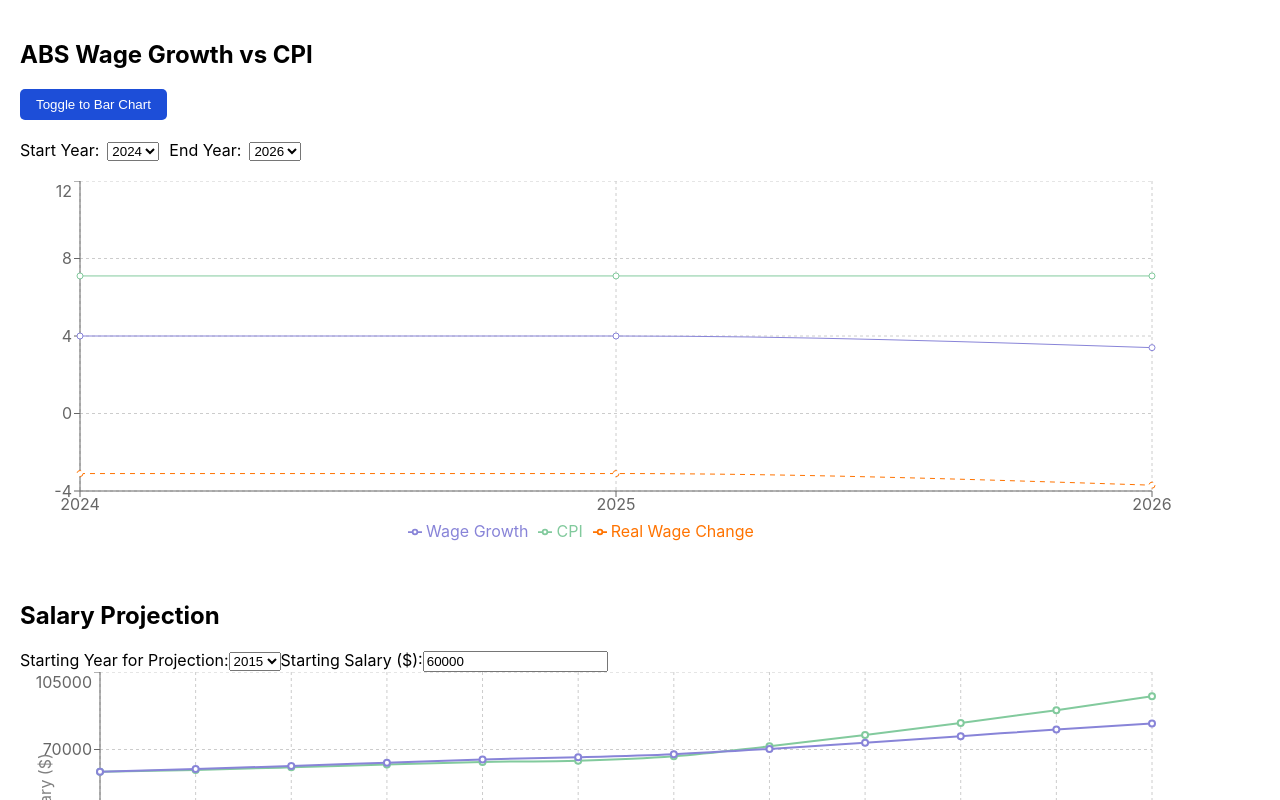
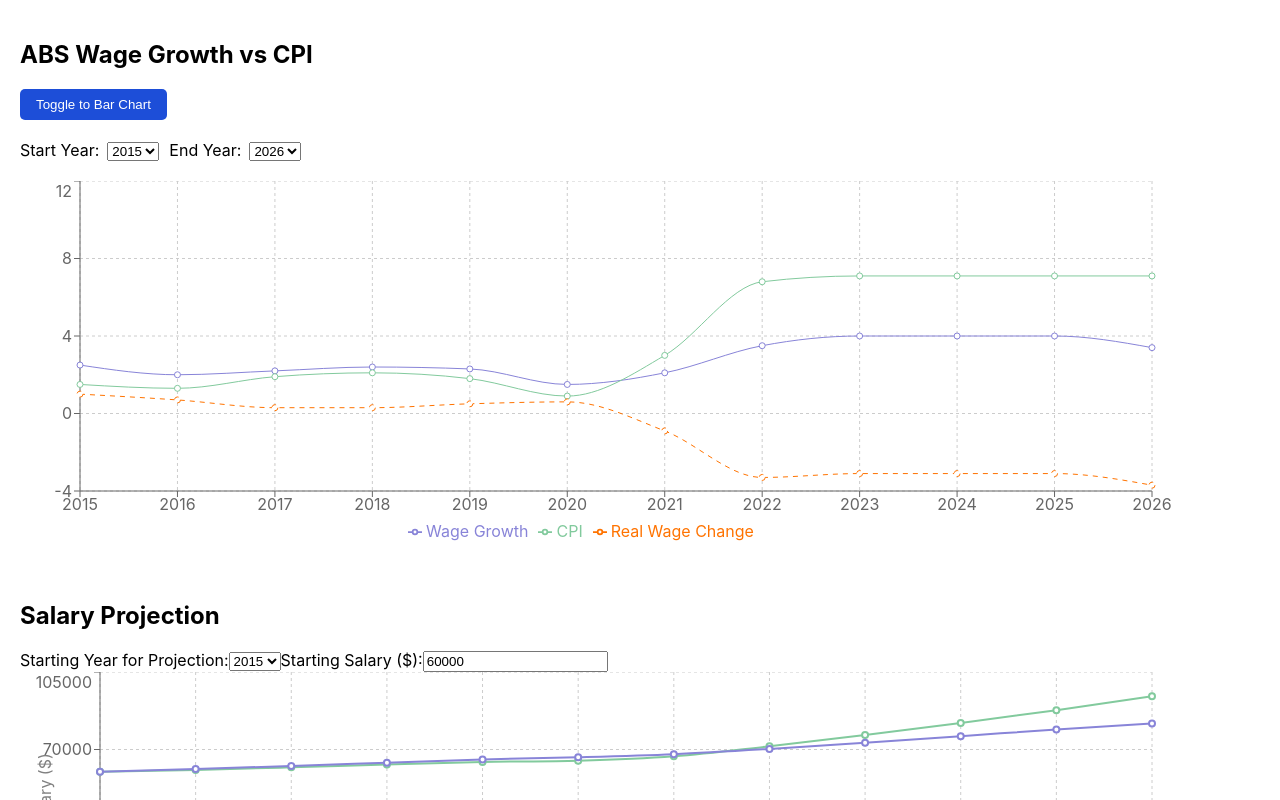
Before and after one commit to ashah12/aps-vs-cpi, a React (Create React App) app: page / in a window 1280 px wide. Shown: the top 800 px of the page. Built offline with nearby package versions, Linux system fonts and the light colour scheme.

Commit message:
Changed starting yea to 2015

```diff
--- a/src/App.js
+++ b/src/App.js
@@ -6,7 +6,7 @@
 
 export default function App() {
   const [chartType, setChartType] = useState('line');
-  const [startYear, setStartYear] = useState(2024);
+  const [startYear, setStartYear] = useState(2015);
   const [endYear, setEndYear] = useState(2026);
   const [projectionStartYear, setProjectionStartYear] = useState(2015);
   const [customData, setCustomData] = useState([]);
```
